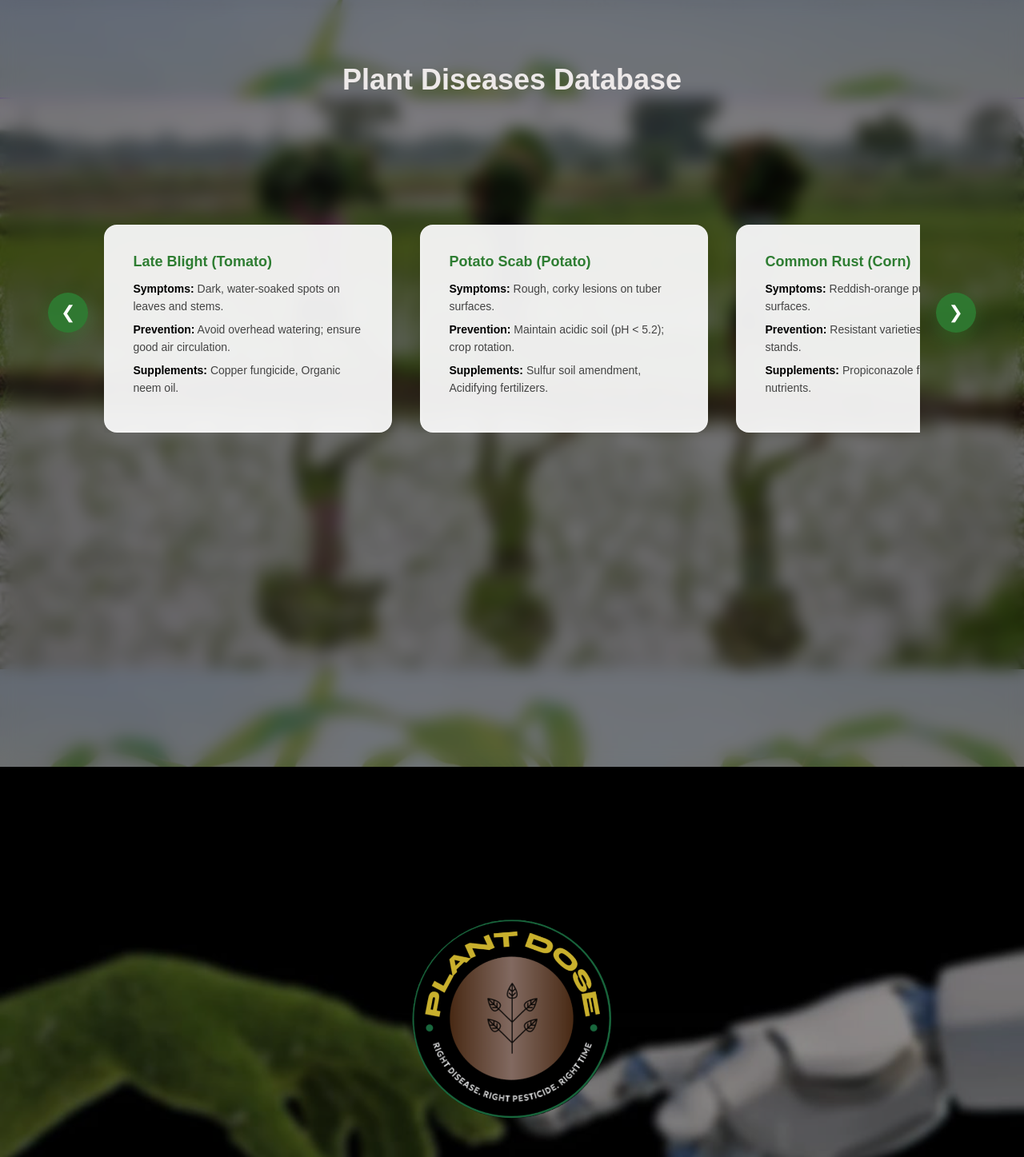
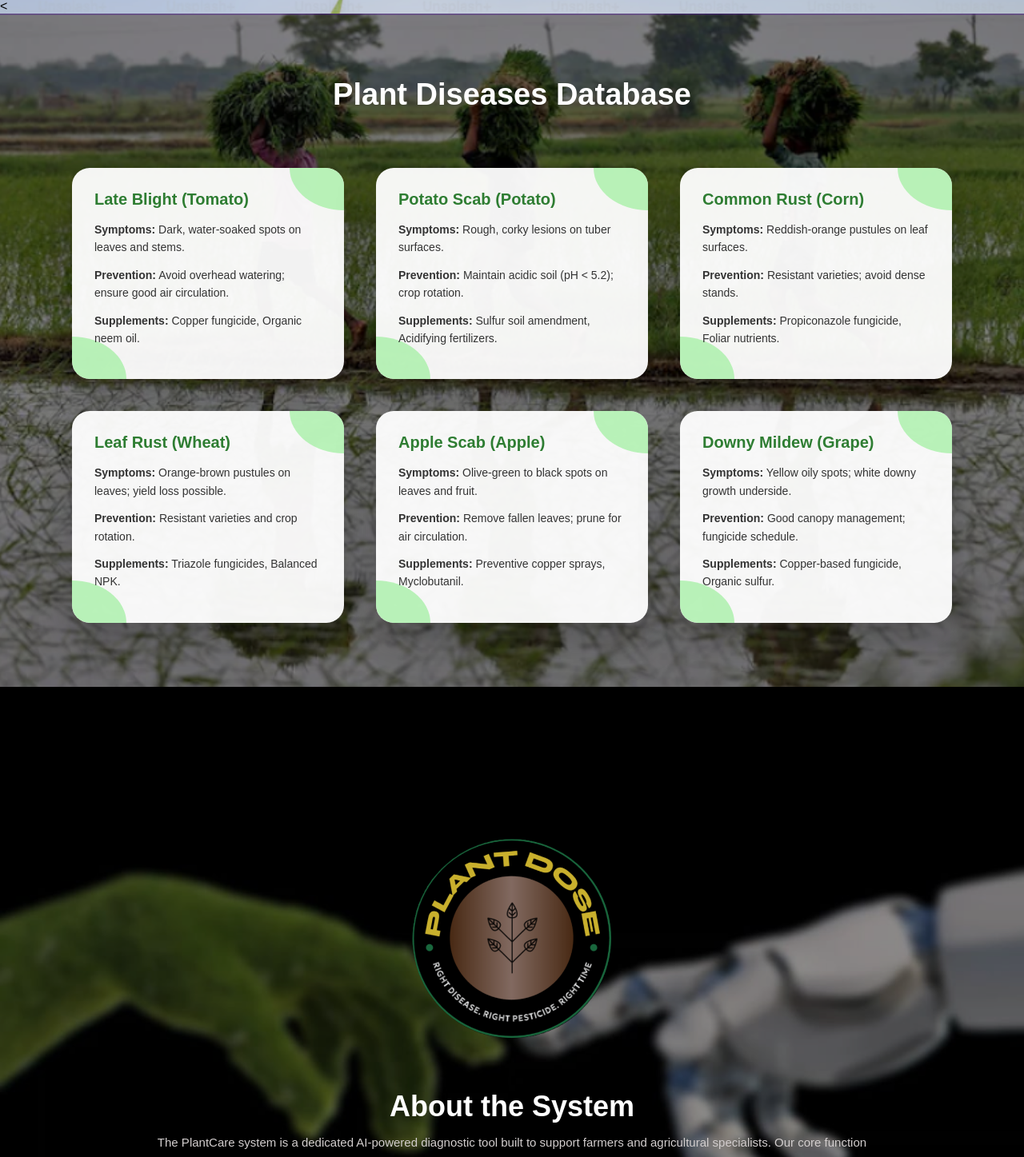
Before and after one commit to Ajay700-oss/Plant-Detect-Doctor, a Flask app: page / in a window 1280 px wide. Shown: the part 1723-3170 px from the top of the page at 80% size. Run offline with Flask 3, Linux system fonts and the light colour scheme; some libraries are stand-ins or nearby versions.

Commit message:
A new modified files

```diff
--- a/static/style.css
+++ b/static/style.css
@@ -186,63 +186,128 @@
 
 
 /* ================= DISEASE DATABASE ================= */
-.diseases {
-    min-height: 120vh;
-    background: url("assets/diseases-bg.png") center/cover no-repeat;
-    background-size: 100%;
 
+/* RESET */
+* {
+    margin: 0;
+    padding: 0;
+    box-sizing: border-box;
+    font-family: Arial, sans-serif;
 }
 
-.diseases-overlay {
-    background: rgba(0, 0, 0, 0.45);
-    backdrop-filter: blur(10px);
-    -webkit-backdrop-filter: blur(9px);
-    padding: 80px 60px;
-    min-height: 120vh;
+/* BACKGROUND SECTION */
+.diseases {
+    min-height: 100vh;
+    background-image: url("assets/diseases-bg.png"); /* CHECK PATH */
+    background-position: center;
+    background-repeat: no-repeat;
+    background-size: cover;
 }
 
+/* OVERLAY */
+.diseases-overlay {
+    min-height: 100vh;
+    background: rgba(0, 0, 0, 0.45);
+    padding: 80px 60px;
+}
 
+/* TITLE */
 .diseases h2 {
     text-align: center;
-    color: rgb(237, 233, 233);
-    font-size: 36px;
-    margin-bottom: 120px;
+    color: #ffffff;
+    font-size: 38px;
+    margin-bottom: 70px;
 }
 
+/* GRID → THIS MAKES BOXES */
 .disease-grid {
     display: grid;
-    grid-template-columns: repeat(auto-fit, minmax(280px, 1fr));
-    gap: 20px;
+    grid-template-columns: repeat(3, 1fr);
+    gap: 40px;
+    max-width: 1100px;
+    margin: auto;
 }
 
+/* CARD DESIGN + YOUR ANIMATION */
 .disease-card {
-    background: rgba(247, 237, 237, 0.85);
-    backdrop-filter: blur(4px);
-    -webkit-backdrop-filter: blur(4px);
+    position: relative;
+    background: rgba(255, 255, 255, 0.95);
     border-radius: 22px;
-    padding: 25px;
-    box-shadow: 0 15px 40px rgba(0,0,0,0.25);
-    transition: all 0.35s ease;
-    border: 1px solid rgba(255,255,255,0.3);
-}
-.disease-card:hover {
-    transform: translateY(-12px) scale(1.02);
-    box-shadow: 0 25px 60px rgba(218, 8, 8, 0.35);
+    padding: 28px;
+    box-shadow: 0 20px 50px rgba(0,0,0,0.25);
+    cursor: pointer;
+    overflow: hidden;
+    transition: transform 0.4s ease;
 }
 
+/* hover lift */
+.disease-card:hover {
+    transform: translateY(-15px);
+}
 
+/* animation layers */
+.disease-card::before,
+.disease-card::after {
+    position: absolute;
+    content: "";
+    width: 20%;
+    height: 20%;
+    background: rgba(144, 238, 144, 0.6);
+    transition: all 0.5s ease;
+    z-index: 0;
+}
 
+/* top-right curve */
+.disease-card::before {
+    top: 0;
+    right: 0;
+    border-radius: 0 22px 0 100%;
+}
+
+/* bottom-left curve */
+.disease-card::after {
+    bottom: 0;
+    left: 0;
+    border-radius: 0 100% 0 22px;
+}
+
+/* expand animation */
+.disease-card:hover::before,
+.disease-card:hover::after {
+    width: 100%;
+    height: 100%;
+    border-radius: 22px;
+}
+
+/* TEXT ABOVE ANIMATION */
+.disease-card h3,
+.disease-card p {
+    position: relative;
+    z-index: 1;
+}
+
+/* TEXT STYLE */
 .disease-card h3 {
-    margin-bottom: 12px;
-    color: #1f3a2b;
-    font-weight: bold;
+    color: #2e7d32;
+    margin-bottom: 15px;
+    font-size: 20px;
 }
 
 .disease-card p {
     font-size: 14px;
-    color: #2f2f2f;
-    margin-bottom: 50px;
+    line-height: 1.6;
+    color: #333;
+    margin-bottom: 12px;
 }
+
+/* RESPONSIVE */
+@media (max-width: 900px) {
+    .disease-grid {
+        grid-template-columns: 1fr;
+    }
+}
+
+
 /* ================= ABOUT SECTION ================= */
 
 /* ================= ABOUT SECTION ================= */
@@ -514,98 +579,6 @@ html {
     color: #c62828;
     border-left: 5px solid #c62828;
     border-radius: 10px;
-}
-
-/* ================= DISEASE DATABASE CARDS ================= */
-
-.disease-grid {
-    display: grid;
-    grid-template-columns: repeat(auto-fit, minmax(260px, 1fr));
-    gap: 25px;
-    margin-top: 40px;
-}
-
-.disease-card {
-    background: rgba(255, 255, 255, 0.92);
-    border-radius: 16px;
-    padding: 22px;
-    box-shadow: 0 10px 25px rgba(0, 0, 0, 0.08);
-    transition: all 0.35s ease;
-    cursor: pointer;
-    position: relative;
-    overflow: hidden;
-}
-
-/* Top green glow line */
-.disease-card::before {
-    content: "";
-    position: absolute;
-    top: 0;
-    left: 0;
-    width: 100%;
-    height: 4px;
-    background: linear-gradient(90deg, #2ecc71, #66bb6a);
-    opacity: 0;
-    transition: opacity 0.3s ease;
-}
-
-/* Hover animation */
-.disease-card:hover {
-    transform: translateY(-10px) scale(1.02);
-    box-shadow: 0 18px 45px rgba(46, 204, 113, 0.35);
-}
-
-/* Show glow line on hover */
-.disease-card:hover::before {
-    opacity: 1;
-}
-
-/* Text styling */
-.disease-card h3 {
-    color: #2e7d32;
-    font-size: 18px;
-    margin-bottom: 12px;
-}
-
-.disease-card p {
-    font-size: 14px;
-    color: #444;
-    line-height: 1.6;
-    margin-bottom: 6px;
-}
-
-/* Bold labels */
-.disease-card p b {
-    color: #000;
-}
-
-
-/* ================= DISEASE SLIDER ================= */
-
-.disease-wrapper {
-    position: relative;
-    display: flex;
-    align-items: center;
-    gap: 20px;
-}
-
-.disease-slider {
-    overflow: hidden;
-    width: 100%;
-}
-
-.disease-grid {
-    display: flex;
-    gap:35px;
-    transition: transform 0.5s ease;
-}
-
-/* Card width */
-.disease-card {
-    min-width: 360px;      /* was smaller → increase */
-    min-height: 260px;     /* makes cards taller */
-    padding: 35px;
-    font-size: 18px;
 }
 
 
--- a/templates/index.html
+++ b/templates/index.html
@@ -18,6 +18,7 @@
         Your browser does not support the video tag.
     </video>
 
+
     <!-- DARK OVERLAY -->
     <div class="hero-overlay"></div>
 
@@ -25,7 +26,20 @@
     <div class="hero-content">
         <h1>CROP DISEASE DETECTION SYSTEM</h1>
         <p>Right disease. Right pesticide. Right time.</p>
-        <a href="#detect" class="hero-btn">Detect Plant Disease</a>
+        <a href="#detect">
+            <!-- From Uiverse.io by mobinkakei -->
+            <button class="btn">
+                   <span class="btn-text-one">Detect</span>
+                   <span class="btn-text-two">DISEASE</span>
+            </button>
+
+        </a>
+
+
+
+
+
+
     </div>
 
 </section>
@@ -160,18 +174,11 @@ Ensure good hilling practices to prevent tuber exposure and infection.</p>
 </section>
 
 <!-- PLANT DISEASES DATABASE -->
-<section class="diseases" id="diseases">
+<<section class="diseases" id="diseases">
     <div class="diseases-overlay">
+
         <h2>Plant Diseases Database</h2>
 
-        <!-- SLIDER WRAPPER -->
-        <div class="disease-wrapper">
-
-            <!-- LEFT BUTTON -->
-            <button class="nav-btn left" onclick="scrollDisease(-1)">&#10094;</button>
-
-            <!-- SLIDER -->
-            <div class="disease-slider" id="diseaseSlider">
         <div class="disease-grid">
 
             <div class="disease-card">
@@ -194,19 +201,16 @@ Ensure good hilling practices to prevent tuber exposure and infection.</p>
                 <p><b>Prevention:</b> Resistant varieties; avoid dense stands.</p>
                 <p><b>Supplements:</b> Propiconazole fungicide, Foliar nutrients.</p>
             </div>
-
             <div class="disease-card">
                     <h3>Leaf Rust (Wheat)</h3>
                     <p><b>Symptoms:</b> Orange-brown pustules on leaves; yield loss possible.</p>
                     <p><b>Prevention:</b> Resistant varieties and crop rotation.</p>
                     <p><b>Supplements:</b> Triazole fungicides, Balanced NPK.</p>
             </div>
-
             <div class="disease-card">
                     <h3>Apple Scab (Apple)</h3>
                     <p><b>Symptoms:</b> Olive-green to black spots on leaves and fruit.</p>
-                        <p><b>Prevention:</b> Remove fallen leaves; prune for air circulation.</p>
-                        <p><b>Supplements:</b> Preventive copper sprays, Myclobutanil.</p>
+                    <p><b>Prevention:</b> Remove fallen leaves; prune for air circulation.</p>                        <p><b>Supplements:</b> Preventive copper sprays, Myclobutanil.</p>
             </div>
 
             <div class="disease-card">
@@ -215,12 +219,6 @@ Ensure good hilling practices to prevent tuber exposure and infection.</p>
                     <p><b>Prevention:</b> Good canopy management; fungicide schedule.</p>
                     <p><b>Supplements:</b> Copper-based fungicide, Organic sulfur.</p>
            </div>
-
-                </div>
-            </div>
-
-            <!-- RIGHT BUTTON -->
-            <button class="nav-btn right" onclick="scrollDisease(1)">&#10095;</button>
 
         </div>
     </div>
@@ -290,7 +288,7 @@ background-attachment: fixed;
 
 
         <h1 class="text-4xl font-extrabold text-green-700 text-center mb-2">
-            🌿 FarmCheck AI
+            PlantDose
         </h1>
 
         <p class="text-center text-gray-600 mb-8">
@@ -324,6 +322,9 @@ background-attachment: fixed;
     </div>
 </div>
 </section>
+
+
+
 
 <script>
 const form = document.getElementById("uploadForm");
```
Also changed, not shown: other parts of static/style.css (+61 -8 lines). Lines whose indentation alone changed are shown as unchanged.
